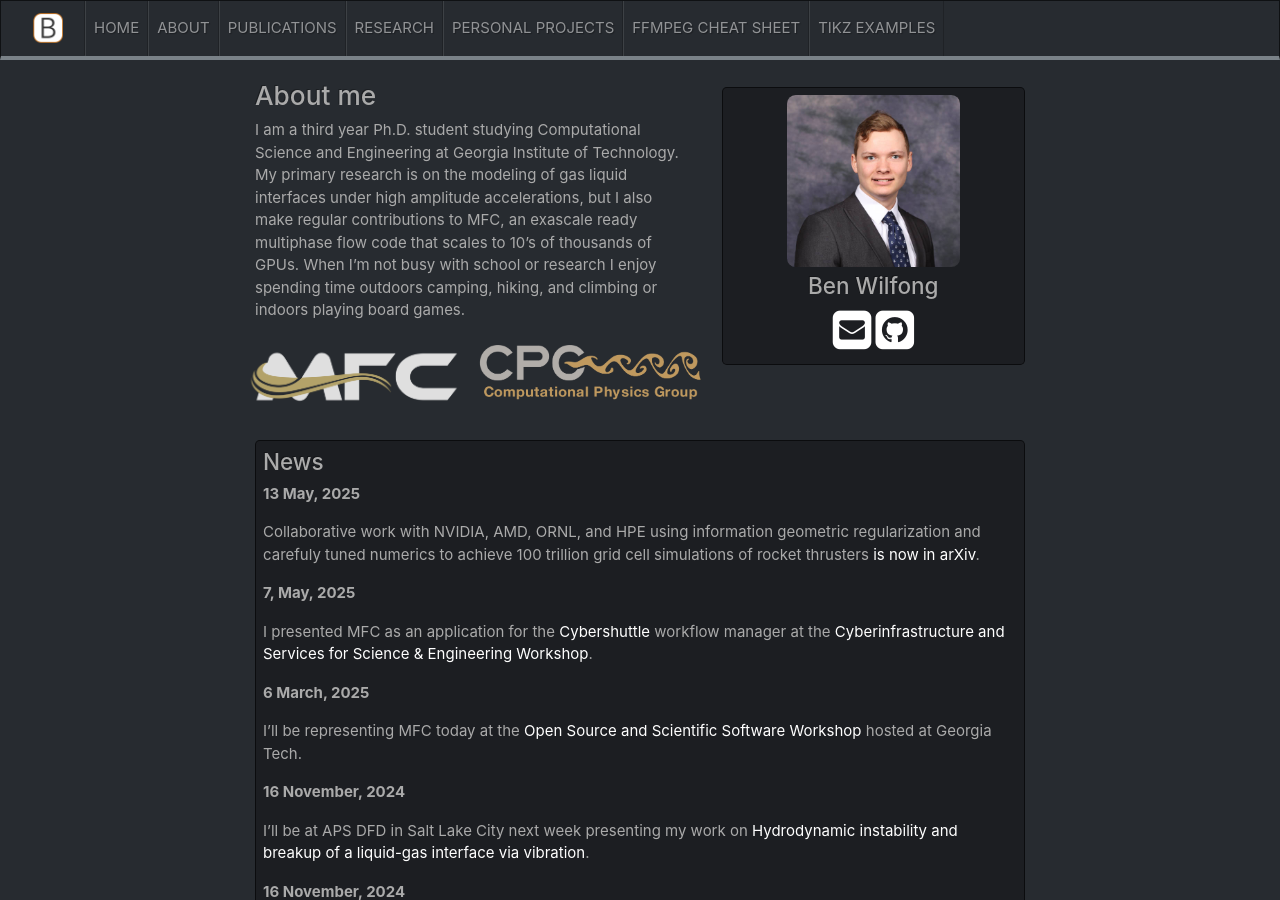
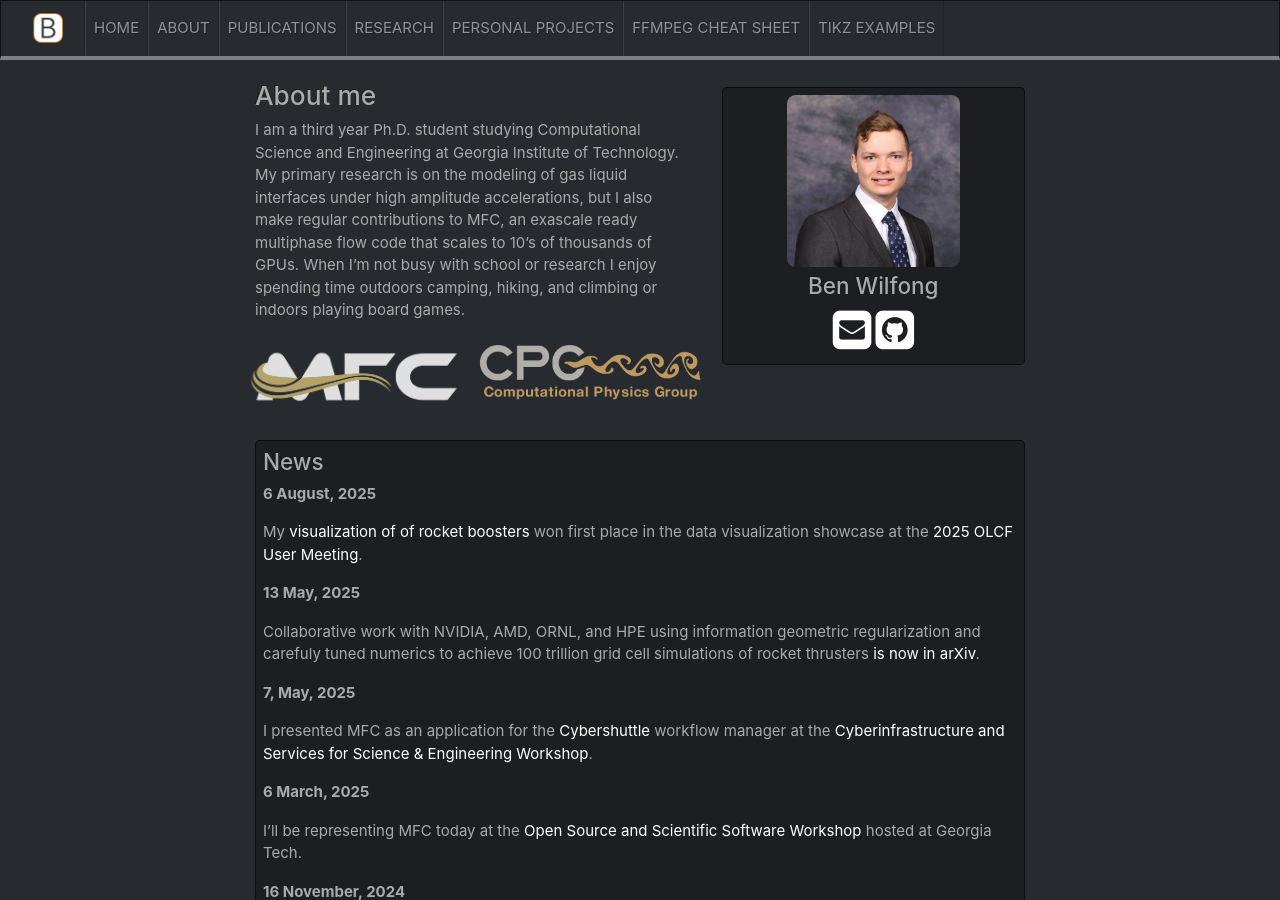
Before and after one commit to wilfonba/wilfonba.github.io, a Jekyll site: the page built from _pages/home.md, in a window 1280 px wide and 900 px high. Built offline with Jekyll 4.4.1, drawn with Linux system fonts in a browser that asks for light colours; nearby versions of some CDN libraries; a style sheet for code colours, icons or effects is not loaded.

Commit message:
add news

```diff
--- a/_data/news.yml
+++ b/_data/news.yml
@@ -1,3 +1,6 @@
+- date: 6 August, 2025
+  headline: "My [visualization of of rocket boosters](https://player.vimeo.com/video/1107931231?badge=0&autopause=0&player_id=0&app_id=58479%22%20frameborder=%220%22%20allow=%22autoplay;%20fullscreen;%20picture-in-picture;%20clipboard-write;%20encrypted-media;%20web-share%22%20referrerpolicy=%22strict-origin-when-cross-origin){:target='_blank]} won first place in the data visualization showcase at the [2025 OLCF User Meeting](https://www.olcf.ornl.gov/olcf-user-meeting/){:target='_blank'}."
+
 - date: 13 May, 2025
   headline: "Collaborative work with NVIDIA, AMD, ORNL, and HPE using information geometric regularization and carefuly tuned numerics to achieve 100 trillion grid cell simulations of rocket thrusters [is now in arXiv](https://arxiv.org/abs/2505.07392){:target='_blank'}."
 
```
